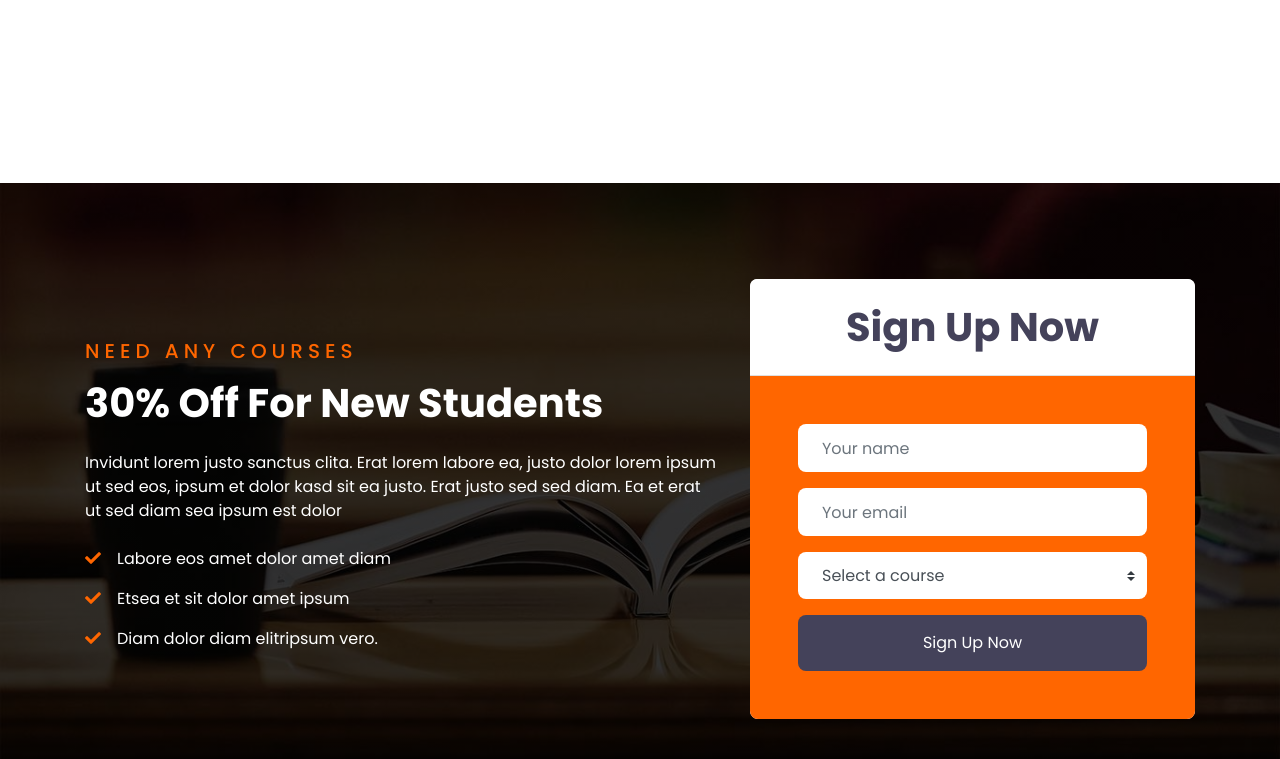
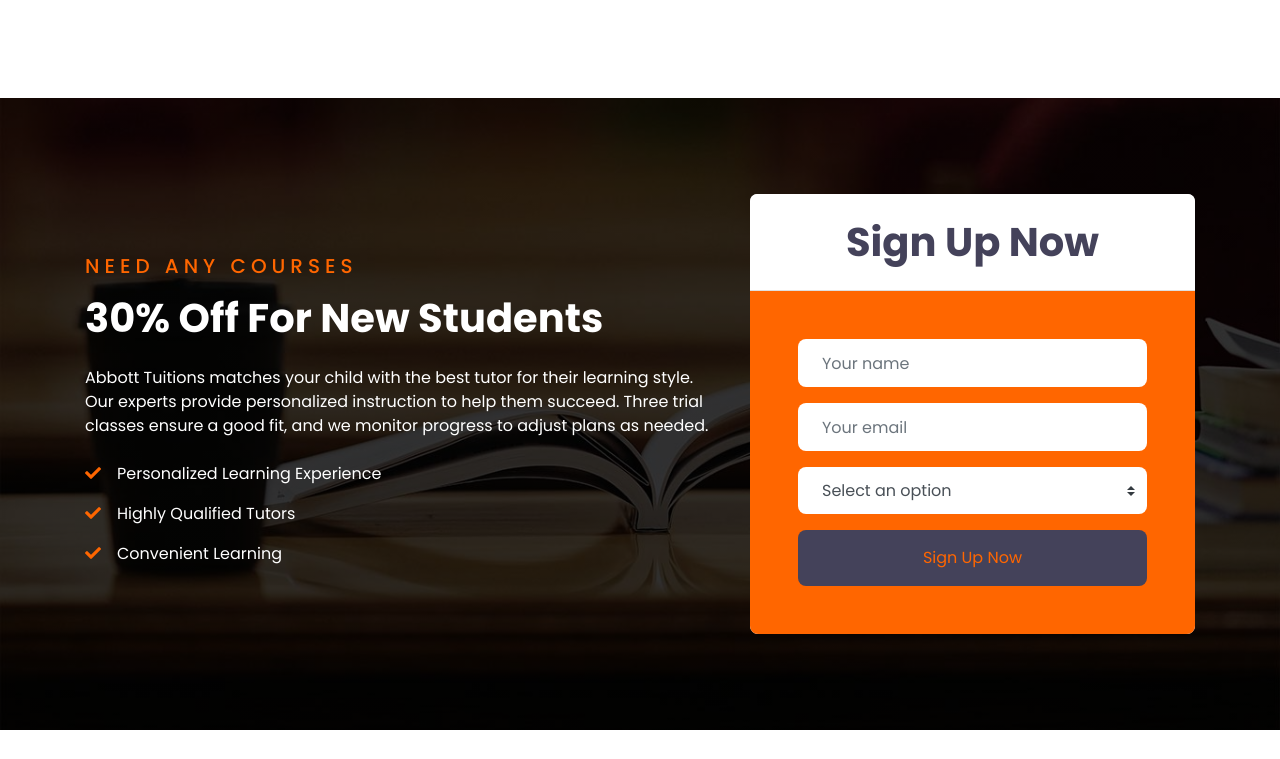
Before and after one commit to Amir-shah1/Abbot-home-tuition-website, a plain HTML site: page about.html in a window 1280 px wide. Shown: the part 1121-1880 px from the top of the page. Drawn offline with nearby package versions, Linux system fonts and the light colour scheme.

Commit message:
register section added in about section

```diff
--- a/about.html
+++ b/about.html
@@ -147,7 +147,7 @@
 
 
     <!-- Registration Start -->
-    <div class="container-fluid bg-registration py-5" style="margin: 90px 0;">
+    <div class="container-fluid bg-registration py-5" style="margin: 5px 0;">
         <div class="container py-5">
             <div class="row align-items-center">
                 <div class="col-lg-7 mb-5 mb-lg-0">
@@ -155,13 +155,11 @@
                         <h5 class="text-primary text-uppercase mb-3" style="letter-spacing: 5px;">Need Any Courses</h5>
                         <h1 class="text-white">30% Off For New Students</h1>
                     </div>
-                    <p class="text-white">Invidunt lorem justo sanctus clita. Erat lorem labore ea, justo dolor lorem ipsum ut sed eos,
-                        ipsum et dolor kasd sit ea justo. Erat justo sed sed diam. Ea et erat ut sed diam sea ipsum est
-                        dolor</p>
+                    <p class="text-white">Abbott Tuitions matches your child with the best tutor for their learning style. Our experts provide personalized instruction to help them succeed. Three trial classes ensure a good fit, and we monitor progress to adjust plans as needed.</p>
                     <ul class="list-inline text-white m-0">
-                        <li class="py-2"><i class="fa fa-check text-primary mr-3"></i>Labore eos amet dolor amet diam</li>
-                        <li class="py-2"><i class="fa fa-check text-primary mr-3"></i>Etsea et sit dolor amet ipsum</li>
-                        <li class="py-2"><i class="fa fa-check text-primary mr-3"></i>Diam dolor diam elitripsum vero.</li>
+                        <li class="py-2"><i class="fa fa-check text-primary mr-3"></i>Personalized Learning Experience</li>
+                        <li class="py-2"><i class="fa fa-check text-primary mr-3"></i>Highly Qualified Tutors</li>
+                        <li class="py-2"><i class="fa fa-check text-primary mr-3"></i>Convenient Learning</li>
                     </ul>
                 </div>
                 <div class="col-lg-5">
@@ -175,18 +173,18 @@
                                     <input type="text" class="form-control border-0 p-4" placeholder="Your name" required="required" />
                                 </div>
                                 <div class="form-group">
-                                    <input type="email" class="form-control border-0 p-4" placeholder="Your email" required="required" />
+                                    <input type="text" class="form-control border-0 p-4" placeholder="Your email" required="required" />
                                 </div>
                                 <div class="form-group">
-                                    <select class="custom-select border-0 px-4" style="height: 47px;">
-                                        <option selected>Select a course</option>
-                                        <option value="1">Course 1</option>
-                                        <option value="2">Course 1</option>
-                                        <option value="3">Course 1</option>
+                                    <select id="role" class="custom-select border-0 px-4" style="height: 47px;">
+                                        <option selected>Select an option</option>
+                                        <option value="1">I need a tutor</option>
+                                        <option value="2">I am a tutor</option>
                                     </select>
                                 </div>
                                 <div>
-                                    <button class="btn btn-dark btn-block border-0 py-3" type="submit">Sign Up Now</button>
+                                    <button id="sumbit-button" class="btn btn-dark btn-block border-0 py-3" type="submit"><a  href="#">Sign Up Now</a></button>
+                                    <!-- <button id="sumbit-button" class="btn btn-dark btn-block border-0 py-3" type="submit">Sign Up Now</a></button> -->
                                 </div>
                             </form>
                         </div>
```
Also changed, not shown: index.html (+1 -1 lines).
